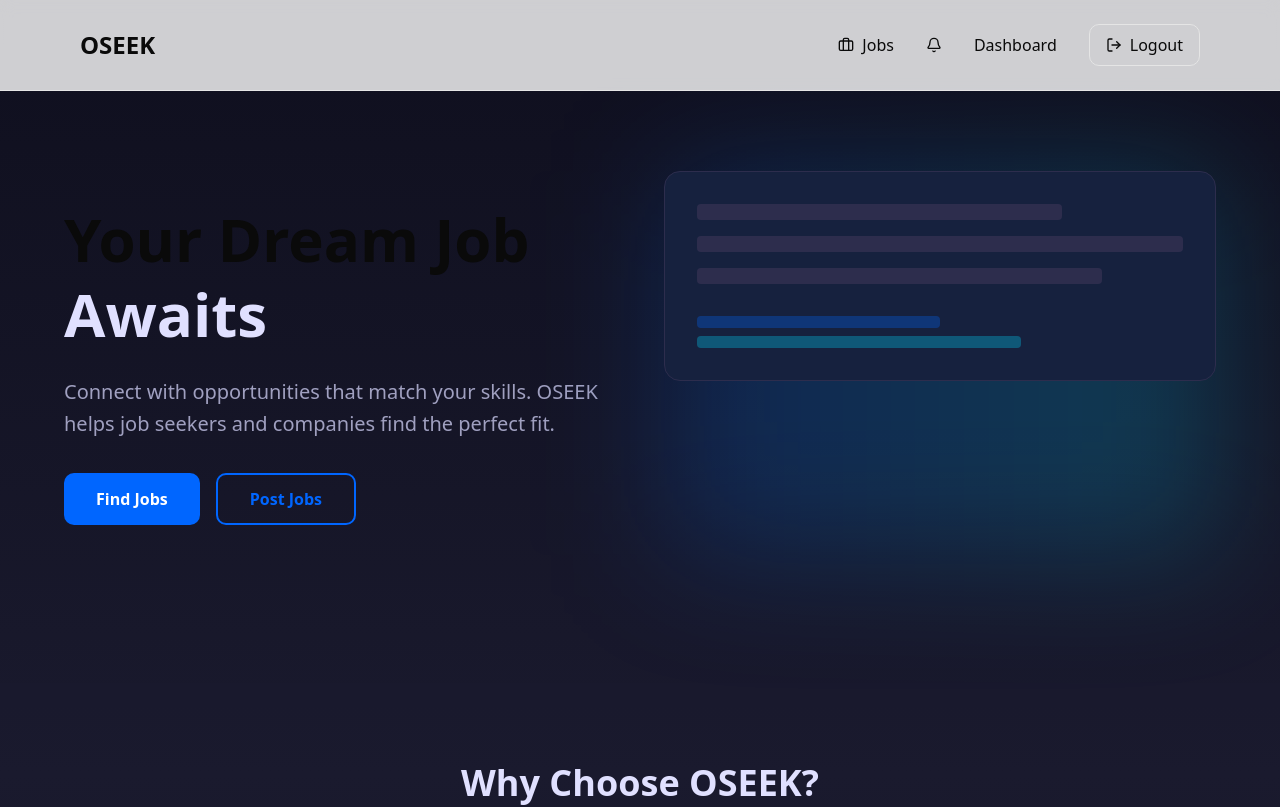
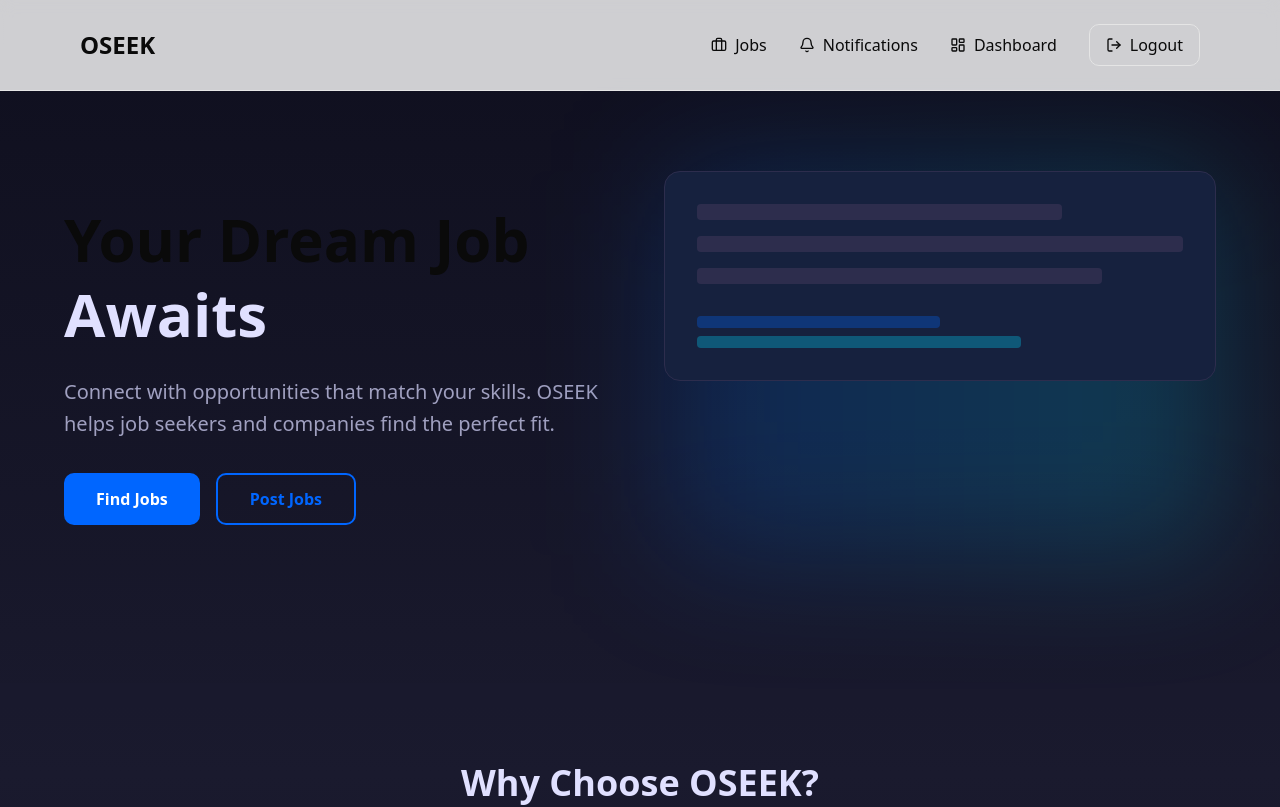
Before and after one commit to kopotrahman/oseek-final, a React (Vite) app in the folder frontend/: page / in a window 1280 px wide. Shown: the top 807 px of the page. Built offline with nearby package versions, Linux system fonts and the light colour scheme; no server answers; sample sign-in values are in the browser's storage.

Commit message:
few changes

```diff
--- a/frontend/src/components/ui/Header.jsx
+++ b/frontend/src/components/ui/Header.jsx
@@ -1,7 +1,8 @@
-import { LogOut, Briefcase, Heart, Clock, Bell } from "lucide-react";
+import { LogOut, Briefcase, Heart, Clock, Bell,LayoutDashboard } from "lucide-react";
 import { useSyncExternalStore, useCallback, useState, useEffect } from "react";
 import { useNavigate } from "react-router-dom";
 import { API_ENDPOINTS, getAuthHeaders } from "../../config/api";
+import Dashboard from "@/pages/Dashboard";
 
 function subscribeToStorage(callback) {
   window.addEventListener("storage", callback);
@@ -122,6 +123,7 @@ export default function Header() {
                   className="relative flex items-center gap-2 text-text-secondary hover:text-text transition"
                 >
                   <Bell className="w-4 h-4" />
+                  Notifications
                   {unreadCount > 0 && (
                     <span className="absolute -top-1 -right-1 bg-red-500 text-white text-xs rounded-full w-5 h-5 flex items-center justify-center">
                       {unreadCount > 9 ? "9+" : unreadCount}
@@ -129,11 +131,11 @@ export default function Header() {
                   )}
                 </button>
               )}
-              <button
+              <button className="flex items-center gap-2 text-text-secondary hover:text-text transition"
                 onClick={() => navigate(isAdmin ? "/admin/dashboard" : "/dashboard")}
-                className="text-text-secondary hover:text-text transition"
-              >
-                Dashboard
+
+              > <LayoutDashboard className="w-4 h-4"/>Dashboard
+
               </button>
               <button
                 onClick={handleLogout}
```
Also changed, not shown: 2 other files (tests, documents, lock files or other folders).
